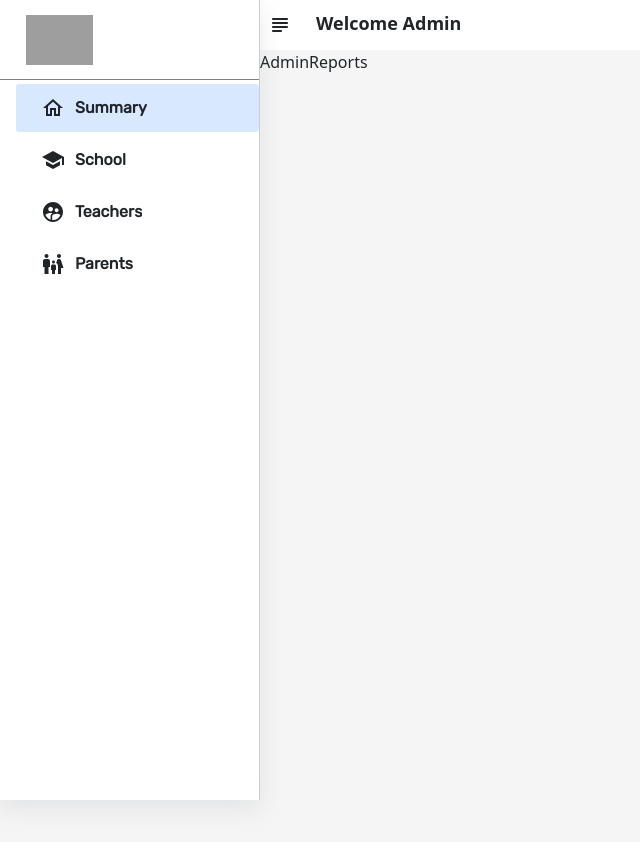
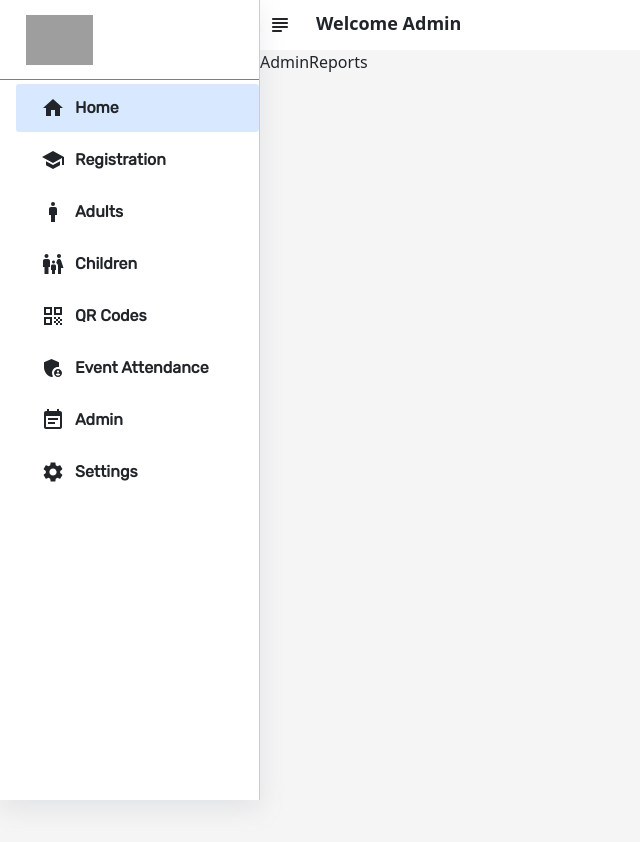
Before and after one commit to doyinDev1/stemfest, a React (Create React App) app: page /admin-dashboard in a window 1280 px wide. Shown: the top 842 px of the page, without its empty margins (0-640 px from the left). Built offline with nearby package versions, Linux system fonts and the light colour scheme; grey boxes are pictures that could not be loaded.

Commit message:
Admin Dashboard

```diff
--- a/src/components/CheckoutPage/Forms/AddressForm.jsx
+++ b/src/components/CheckoutPage/Forms/AddressForm.jsx
@@ -10,7 +10,7 @@ export default function AddressForm(props) {
   const {
     formField: { name, email, phoneNumber }  ,  setGenderform} = props;
 
-  const [gender, setGender] = useState("Parent");
+  const [gender, setGender] = useState("Paren");
   function onChangeValue(event) {
     setGender(event.target.value);
     // console.log(event.target.value)
--- a/src/pages/AdminDashboard.js
+++ b/src/pages/AdminDashboard.js
@@ -1,23 +1,20 @@
 import AdminSidebar from '../components/AdminSidebar/AdminSidebar';
-// import ManageAccountsOutlinedIcon from '@mui/icons-material/ManageAccountsOutlined';
 import { useEffect, useState } from 'react';
 import classes from '../styles/Dashboard.module.css';
-// import SummarizeOutlinedIcon from '@mui/icons-material/SummarizeOutlined';
-import HomeOutlinedIcon from '@mui/icons-material/HomeOutlined';
-// import MenuBookOutlinedIcon from '@mui/icons-material/MenuBookOutlined';
 import SchoolIcon from '@mui/icons-material/School';
 import FamilyRestroomIcon from '@mui/icons-material/FamilyRestroom';
-import SupervisedUserCircleIcon from '@mui/icons-material/SupervisedUserCircle';
-
+import HomeIcon from '@mui/icons-material/Home';
+import ManIcon from '@mui/icons-material/Man';
+import QrCodeIcon from '@mui/icons-material/QrCode';
+import EventNoteIcon from '@mui/icons-material/EventNote';
+import AdminPanelSettingsIcon from '@mui/icons-material/AdminPanelSettings';
+import SettingsIcon from '@mui/icons-material/Settings';
 import AdminHeader from '../components/AdminHeader/AdminHeader';
 import { AdminReports } from '../components/AdminReports/AdminReports';
 const AdminDashboard = () => {
 	const [isOpen, setIsOpen] = useState(true);
-	// const [currentPage, setCurrentPage] = useState(
-	// 	sessionStorage.getItem('currentPage') ? Number(sessionStorage.getItem('currentPage')) : 0
-	// );
+
 	const [currentPage, setCurrentPage] = useState(0);
-	// console.log(currentPage);
 
 	useEffect(() => {
 		setCurrentPage(
@@ -31,33 +28,55 @@ const AdminDashboard = () => {
 	const pages = [
 		{
 			id: 0,
-			title: 'Summary',
-			icon: <HomeOutlinedIcon />,
+			title: 'Home',
+			icon: <HomeIcon />,
 			page: < AdminReports />,
 		},
 		{
 			id: 1,
 			icon: <SchoolIcon/>,
-			title: 'School',
+			title: 'Registration',
 			page: < AdminReports />,
 		},
 		{
 			id: 2,
-			icon: <SupervisedUserCircleIcon />,
-			title: 'Teachers',
+			icon: <ManIcon />,
+			title: 'Adults',
 			page: < AdminReports />,
 		},
 		{
 			id: 3,
 			icon: <FamilyRestroomIcon />,
-			title: 'Parents',
+			title: 'Children',
+			page: < AdminReports />,
+		},
+		{
+			id: 4,
+			icon: <QrCodeIcon />,
+			title: 'QR Codes',
+			page: < AdminReports />,
+		},
+		{
+			id: 5,
+			icon: <AdminPanelSettingsIcon/>,
+			title: 'Event Attendance',
+			page: < AdminReports />,
+		},
+		{
+			id: 6,
+			icon: <EventNoteIcon />,
+			title: 'Admin',
+			page: < AdminReports />,
+		},
+		{
+			id: 7,
+			icon: <SettingsIcon />,
+			title: 'Settings',
 			page: < AdminReports />,
 		},
 	];
 	return (
 		<>
-
-
 			<>
 				<AdminSidebar
 					isOpen={isOpen}
@@ -71,7 +90,6 @@ const AdminDashboard = () => {
 						<div key={index}> {currentPage === index && page.page} </div>
 					))}
 				</div>
-				{/* <Toaster /> */}
 			</>
 		</>
 	);
```
